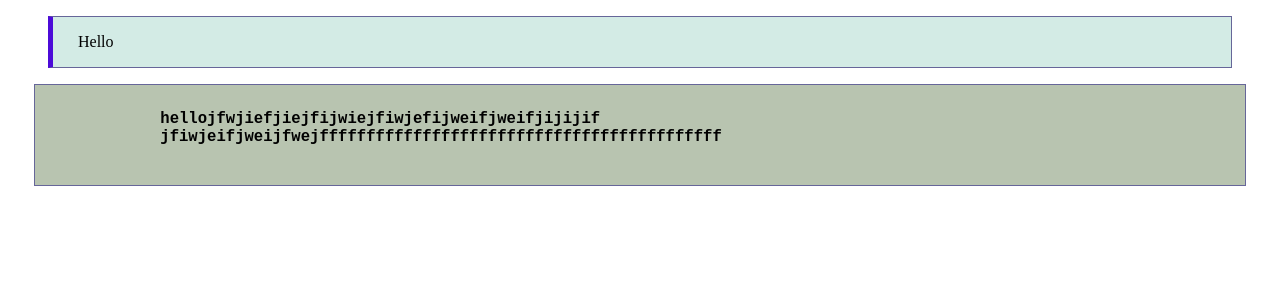
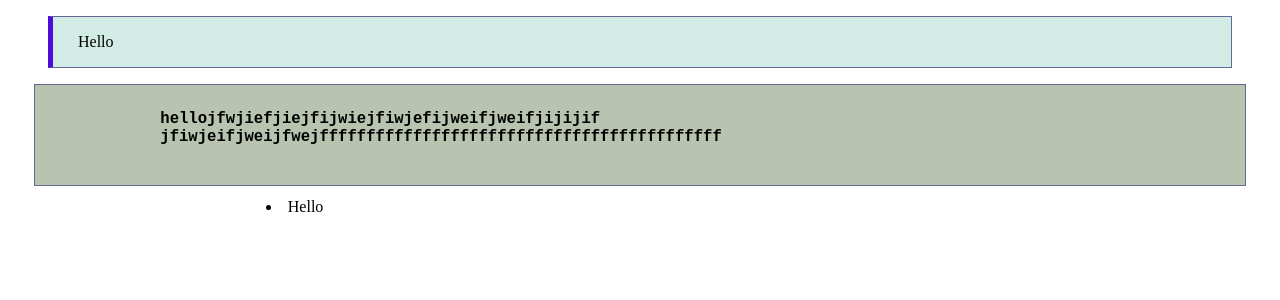
Before and after one commit to WGZ-W/wgz-w.github.io, a Jekyll site: the page test.html, which Jekyll copies as it is, in a window 1280 px wide. Shown: the top 300 px of the page. Built offline with Jekyll 4.4.1, drawn with Linux system fonts in a browser that asks for light colours.

Commit message:
indent and padding

```diff
--- a/assets/css/zsh-style.css
+++ b/assets/css/zsh-style.css
@@ -42,6 +42,11 @@
     margin: auto;
     padding: auto;
 }
+
+.index li {
+    padding: 5px;
+}
+
 .footer {
     border-top-style: solid;
     text-align: center;
--- a/test.html
+++ b/test.html
@@ -4,6 +4,7 @@
     <meta charset="UTF-8">
     <meta name="viewport" content="width=device-width, initial-scale=1.0">
     <link rel="stylesheet" href="./assets/css/markdown.css">
+    <link rel="stylesheet" href="./assets/css/zsh-style.css">
     <title>Document</title>
 </head>
 <body>
@@ -17,5 +18,9 @@
             jfiwjeifjweijfwejfffffffffffffffffffffffffffffffffffffffffff
         </code>
     </pre>
+
+    <div class="index">
+        <li>Hello</li>
+    </div>
 </body>
 </html>
```
